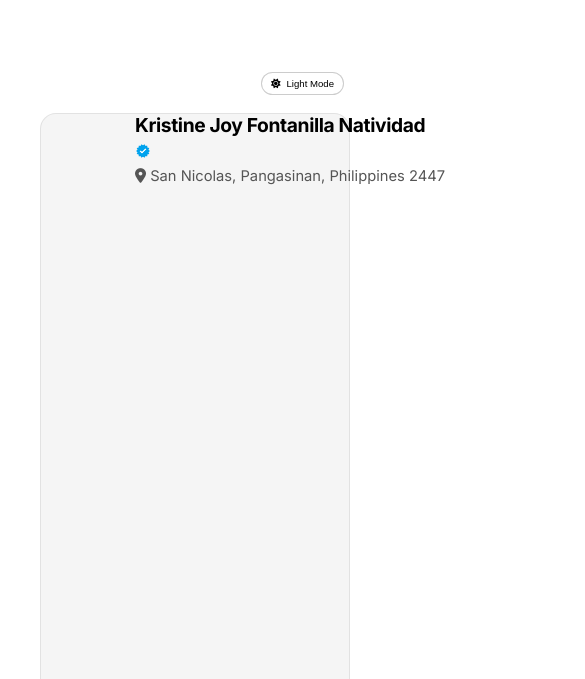
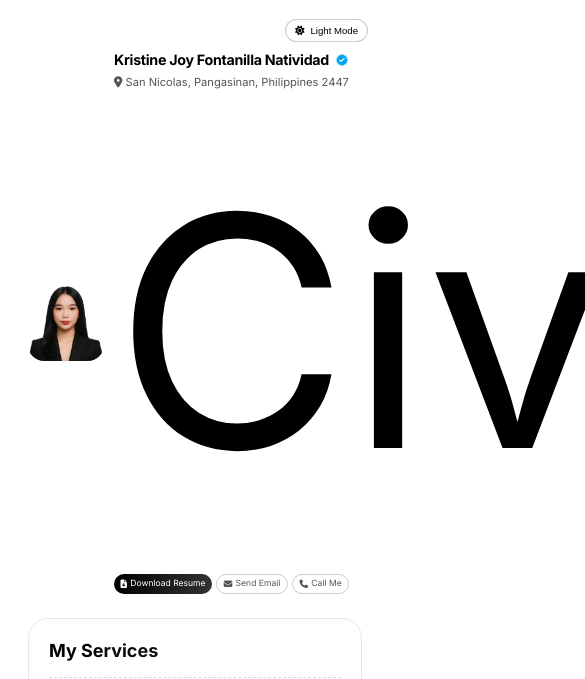
Before and after one commit to kjfnatividad/portfolio-website, a plain HTML site: page index.html in a window 390 px wide. Shown: the top 679 px of the page, 585 px wide, since content can reach past the window. Drawn offline with Linux system fonts and the light colour scheme.

Commit message:
Update mobile-responsive.css

```diff
--- a/mobile-responsive.css
+++ b/mobile-responsive.css
@@ -513,220 +513,3 @@ a {
     font-weight: 400;
   }
 }
-
-
-/* MOBILE PROFILE CARD — final layout adjustment */
-@media (max-width: 600px) {
-
-  /* Header layout: profile box above the three buttons */
-  .container > header {
-    position: relative;
-    display: grid !important;
-    grid-template-columns: 82px minmax(0, 1fr);
-    grid-template-areas:
-      "avatar name"
-      "avatar location"
-      "avatar role"
-      "buttons buttons";
-    grid-auto-rows: min-content;
-    column-gap: 13px;
-    row-gap: 7px;
-
-    width: 100%;
-    box-sizing: border-box;
-    margin: 8px 0 14px;
-    padding: 54px 12px 12px;
-
-    border: 0;
-    border-radius: 0;
-    background: transparent;
-    text-align: left;
-  }
-
-  /* Remove the old hero wrapper from the layout */
-  .container > header .hero {
-    display: contents !important;
-  }
-
-  /* Enclosure around photo, name, location, and role */
-  .container > header::before {
-    content: "";
-    grid-area: 1 / 1 / 4 / 3;
-    align-self: stretch;
-    justify-self: stretch;
-
-    border: 1px solid var(--border, #dedede);
-    border-radius: 16px;
-    background: var(--card, #fff);
-
-    min-width: 0;
-    z-index: 0;
-    pointer-events: none;
-  }
-
-  /* Keep all profile content inside the enclosure */
-  .container > header .avatar,
-  .container > header .hero h1,
-  .container > header .sub.location,
-  .container > header .sub.role {
-    position: relative;
-    z-index: 1;
-    min-width: 0;
-    max-width: 100%;
-    box-sizing: border-box;
-    align-self: center;
-    margin: 0;
-  }
-
-  .container > header .avatar {
-    grid-area: avatar;
-    width: 82px !important;
-    min-width: 0;
-    height: 100px !important;
-    border-radius: 12px;
-    overflow: hidden;
-  }
-
-  .container > header .avatar img {
-    display: block;
-    width: 100%;
-    height: 100%;
-    object-fit: cover;
-  }
-
-  /* Name and verification icon */
-  .container > header .hero h1 {
-    grid-area: name;
-    display: flex;
-    flex-wrap: wrap;
-    align-items: center;
-    justify-content: flex-start;
-    gap: 4px;
-
-    width: 100%;
-    font-size: clamp(14px, 4vw, 17px) !important;
-    line-height: 1.35 !important;
-    font-weight: 700;
-    text-align: left;
-    overflow-wrap: anywhere;
-    word-break: normal;
-  }
-
-  .container > header .hero h1 img {
-    flex: 0 0 auto;
-    width: 16px !important;
-    height: 16px !important;
-  }
-
-  /* Location */
-  .container > header .sub.location {
-    grid-area: location;
-    width: 100%;
-    font-size: 12px !important;
-    line-height: 1.4 !important;
-    font-weight: 400 !important;
-    text-align: left;
-    overflow-wrap: anywhere;
-  }
-
-  /* Role: force the same font size as Location */
-  .container > header .sub.role,
-  .container > header .sub.role *,
-  .container > header .sub.role .first-letter,
-  .container > header .sub.role .typing {
-    grid-area: role;
-    font-size: 12px !important;
-    line-height: 1.4 !important;
-    font-weight: 400 !important;
-    letter-spacing: normal !important;
-    text-align: left;
-    overflow-wrap: anywhere;
-    word-break: normal;
-  }
-
-  .container > header .sub.role {
-    width: 100%;
-    white-space: normal !important;
-  }
-
-  /* Three buttons below the profile enclosure */
-  .container > header .badges {
-    grid-area: buttons;
-    position: relative;
-    z-index: 1;
-
-    display: flex !important;
-    flex-wrap: wrap;
-    align-items: stretch;
-    justify-content: center;
-    gap: 8px !important;
-
-    width: 100%;
-    min-width: 0;
-    margin: 5px 0 0;
-    padding: 0;
-  }
-
-  .container > header .badges .btn {
-    display: inline-flex;
-    flex: 1 1 auto;
-    align-items: center;
-    justify-content: center;
-    gap: 6px;
-
-    min-width: 0;
-    max-width: 100%;
-    min-height: 38px;
-    box-sizing: border-box;
-    padding: 9px 10px !important;
-
-    font-size: 12px !important;
-    line-height: 1.3 !important;
-    text-align: center;
-    white-space: normal !important;
-    overflow-wrap: anywhere;
-    border-radius: 22px;
-  }
-
-  /* Keep theme toggle separate from the profile box */
-  .container > header #darkToggle {
-    position: absolute !important;
-    top: 5px !important;
-    right: 10px !important;
-    z-index: 5 !important;
-  }
-}
-
-/* Narrow phones */
-@media (max-width: 380px) {
-  .container > header {
-    grid-template-columns: 70px minmax(0, 1fr);
-    column-gap: 10px;
-    padding-right: 9px;
-    padding-left: 9px;
-  }
-
-  .container > header .avatar {
-    width: 70px !important;
-    height: 88px !important;
-  }
-
-  .container > header .hero h1 {
-    font-size: 14px !important;
-  }
-
-  .container > header .sub.location,
-  .container > header .sub.role,
-  .container > header .sub.role * {
-    font-size: 12px !important;
-  }
-
-  .container > header .badges {
-    gap: 6px !important;
-  }
-
-  .container > header .badges .btn {
-    padding: 8px 7px !important;
-    font-size: 11px !important;
-  }
-}
```
